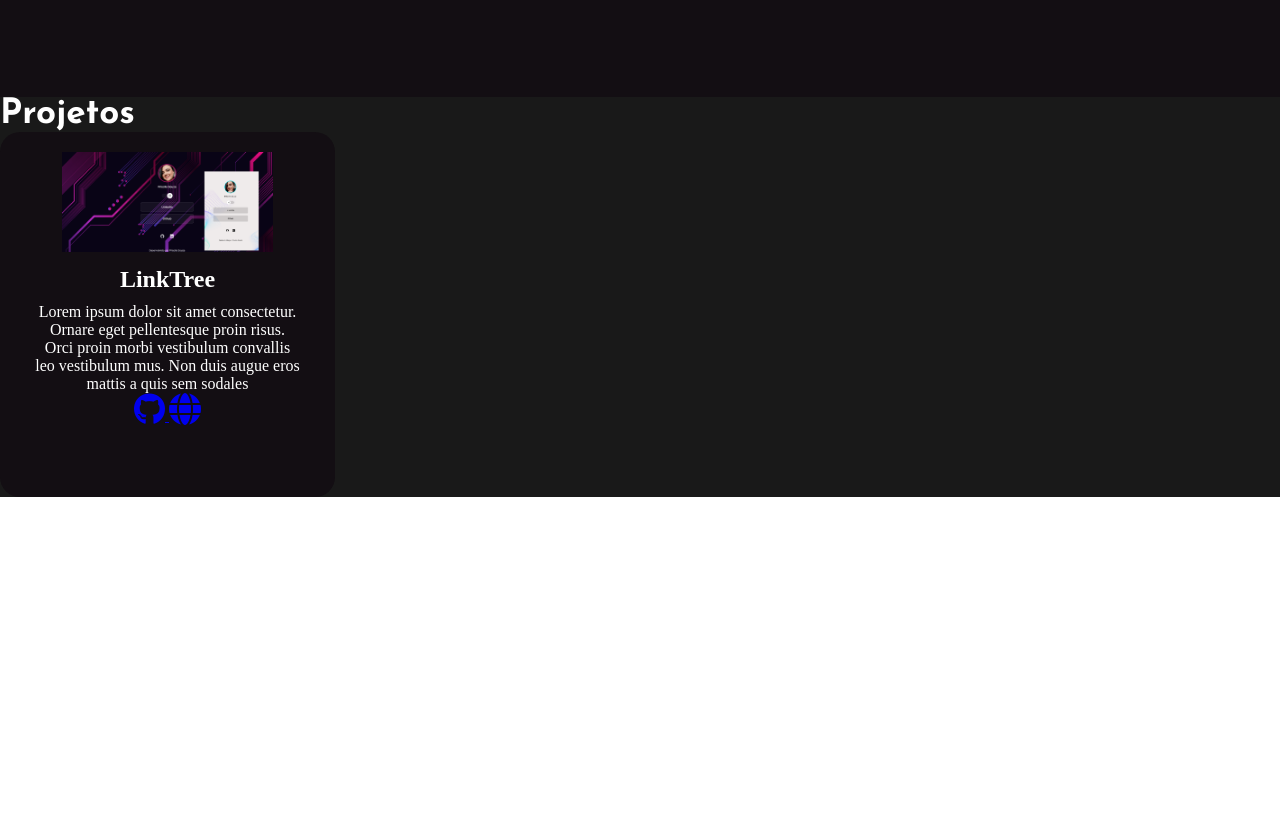
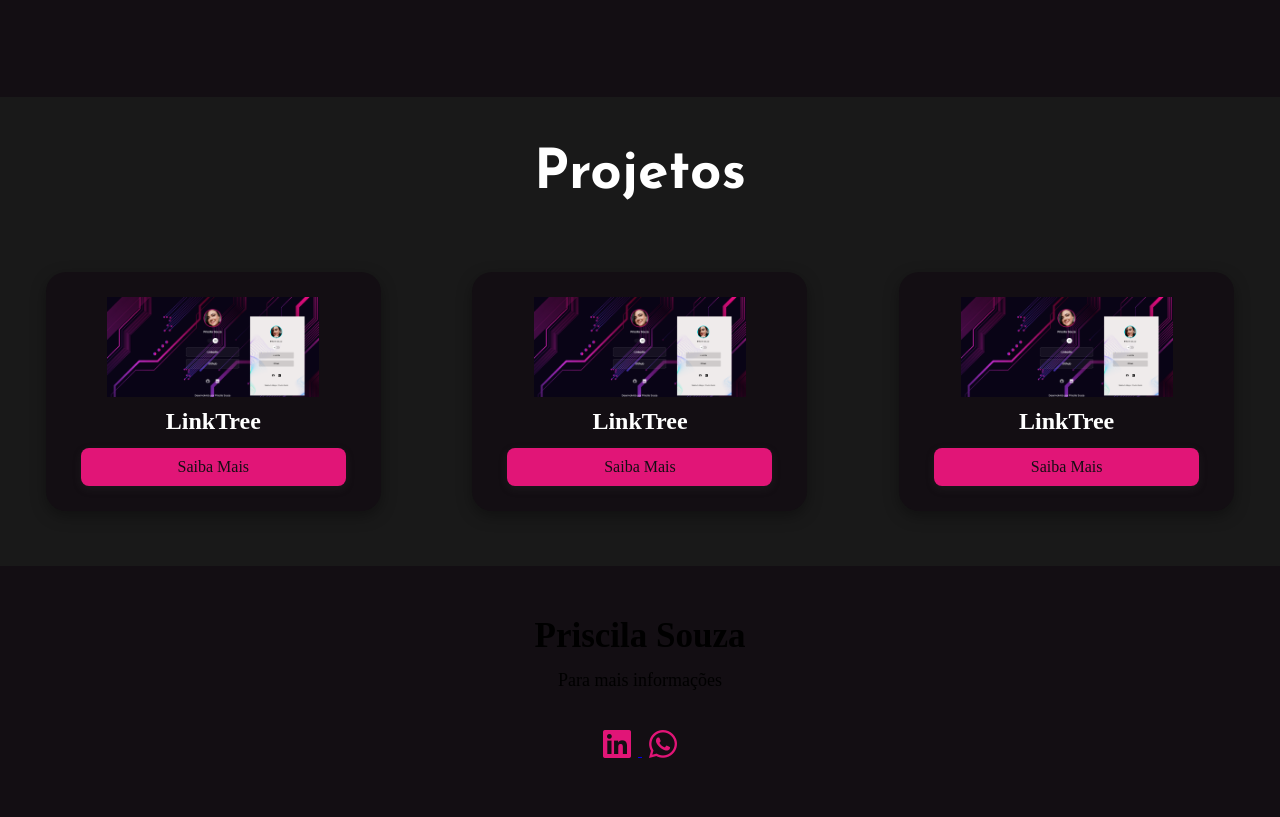
Before and after one commit to prikasouza/meu_portifolio, a plain HTML site: page index.html in a window 1280 px wide. Shown: the part 1203-2020 px from the top of the page. Before the commit the page ends 1700 px from the top, so only its background shows below. Drawn offline with nearby package versions, Linux system fonts and the light colour scheme.

Commit message:
cards and footer

```diff
--- a/index.html
+++ b/index.html
@@ -32,15 +32,15 @@
     <title>Priscila Souza</title>
   </head>
   <body>
-    <div class="bg">
+    <div class="bg" id="home">
       <header class="header">
         <nav class="nav">
           <h1 class="logo">Priscila <span> Souza </span></h1>
           <ul>
-            <li><a href="#">Home</a></li>
-            <li><a href="#">Sobre</a></li>
-            <li><a href="#">Projetos</a></li>
-            <li><a href="#">Contato</a></li>
+            <li><a href="#home">Home</a></li>
+            <li><a href="#about">Sobre</a></li>
+            <li><a href="#Projetos">Projetos</a></li>
+            <li><a href="#fale-comigo">Contato</a></li>
           </ul>
         </nav>
       </header>
@@ -59,7 +59,7 @@
         </div>
       </div>
     </div>
-    <section class="sobre">
+    <section class="sobre" id="about" >
 
       <img src="assets/priscila_souza.jpg" alt="Priscila Souza">
       <div class="textabout">
@@ -68,22 +68,108 @@
 
       </div>
     </section>
-    <section class="project">
+    <section class="project" id="Projetos">
 <h2>Projetos</h2>
+
+<div class="cadrs-project">
+
   <div class="card">
     <img src="assets/image-readme.png" alt="">
     <h5>LinkTree</h5>
+      <div class="card-content">
         <p>
         Lorem ipsum dolor sit amet consectetur. Ornare eget pellentesque proin risus. Orci proin morbi vestibulum convallis leo vestibulum mus. Non duis augue eros mattis a quis sem sodales
         </p>
+         <div class="social-card">
             <a href="https://github.com/prikasouza" target="_blank" class="git_projetc">
                <i class="fa-brands fa-github fa-2x"></i>
             </a>
             <a href="https://github.com/prikasouza" target="_blank" class="ver_site">
                <i class="fa-solid fa-globe fa-2x"></i>
             </a>
+          </div>
+              <div class="icon-tec">
+
+                <i class="fab fa-html5"></i>
+                <i class="fab fa-css3"></i>
+                <i class="fa-brands fa-square-js"></i>
 
               </div>
+       </div>
+    <a href="#" class="card-btn">Saiba Mais</a>
+  </div>
+
+  <div class="card">
+    <img src="assets/image-readme.png" alt="">
+    <h5>LinkTree</h5>
+      <div class="card-content">
+        <p>
+        Lorem ipsum dolor sit amet consectetur. Ornare eget pellentesque proin risus. Orci proin morbi vestibulum convallis leo vestibulum mus. Non duis augue eros mattis a quis sem sodales
+        </p>
+         <div class="social-card">
+            <a href="https://github.com/prikasouza" target="_blank" class="git_projetc">
+               <i class="fa-brands fa-github fa-2x"></i>
+            </a>
+            <a href="https://github.com/prikasouza" target="_blank" class="ver_site">
+               <i class="fa-solid fa-globe fa-2x"></i>
+            </a>
+          </div>
+              <div class="icon-tec">
+
+                <i class="fab fa-html5"></i>
+                <i class="fab fa-css3"></i>
+                <i class="fa-brands fa-square-js"></i>
+
+              </div>
+       </div>
+    <a href="#" class="card-btn">Saiba Mais</a>
+  </div>
+
+  <div class="card">
+    <img src="assets/image-readme.png" alt="">
+    <h5>LinkTree</h5>
+      <div class="card-content">
+        <p>
+        Lorem ipsum dolor sit amet consectetur. Ornare eget pellentesque proin risus. Orci proin morbi vestibulum convallis leo vestibulum mus. Non duis augue eros mattis a quis sem sodales
+        </p>
+         <div class="social-card">
+            <a href="https://github.com/prikasouza" target="_blank" class="git_projetc">
+               <i class="fa-brands fa-github fa-2x"></i>
+            </a>
+            <a href="https://github.com/prikasouza" target="_blank" class="ver_site">
+               <i class="fa-solid fa-globe fa-2x"></i>
+            </a>
+          </div>
+              <div class="icon-tec">
+
+                <i class="fab fa-html5"></i>
+                <i class="fab fa-css3"></i>
+                <i class="fa-brands fa-square-js"></i>
+
+              </div>
+       </div>
+    <a href="#" class="card-btn">Saiba Mais</a>
+  </div>
+</div>
+
+
+</section>
+  <footer id="fale-comigo">
+<h5>Priscila Souza</h5>
+<p>Para mais informações</p>
+
+<div class="social">
+  <a href="https://www.linkedin.com/in/priscila-souza-b8003231/" target="_blank" class="linkedin">
+    <i class="fa-brands fa-linkedin fa-2x"></i>
+  </a>
+
+  <a href="https://github.com/prikasouza" target="_blank" class="whatsapp">
+    <i class="fa-brands fa-whatsapp fa-2x"></i>
+  </a>
+</div>
+  </footer>
+
+
     </section>
     <script src="script.js"></script>
   </body>
--- a/style.css
+++ b/style.css
@@ -10,6 +10,7 @@
   --color-black: #130E13;
   --color-pink: #e11577;
   --fundo-um:#780387;
+  --color-grey:#191919;
 }
 
 .bg {
@@ -116,32 +117,123 @@
 }
 
 .project {
-  background: #191919;
+  background:var(--color-grey);
   color: var(--color-white);
+
+
 }
 
 .project h2 {
   font-family: 'Josefin Sans', sans-serif;
-  font-size: 35px;
+  font-size: 55px;
+  text-align: center;
+  padding-top: 50px;
 }
 
 .card {
   background-color: var(--color-black);
-  height: 365px;
   width: 335px;
   border-radius: 20px;
-  padding: 20px 35px;
+  padding: 25px 35px;
   text-align: center;
+  margin-bottom: 55px;
+  cursor: pointer;
+  box-shadow: rgba(0, 0, 0, 0.35) 0px 5px 15px;
+
 }
 
 .card img {
   height: 100px;
+
 }
 
 .card h5 {
   font-size: 24px;
-  padding: 10px 0;
+  padding-top: 7px;
 }
+
+.card p {
+  padding-top: 20px;
+  margin-bottom: 14px;
+  font-family: "Nunito", sans-serif;
+  opacity: 0.5;
+
+}
+
+.cadrs-project {
+  display: flex;
+  justify-content: space-around;
+  margin-top: 70px;
+
+}
+.card-btn{
+  background-color: var(--color-pink);
+  border-radius: 8px;
+  text-decoration: none;
+  color:var(--color-black);
+  padding: 10px 20px;
+  display: flex;
+  justify-content: center;
+  align-items: center;
+  margin-top: 3px;
+  box-shadow: rgba(59, 58, 58, 0.24) 0px 3px 8px;
+
+}
+
+.icon-tec{
+  background-color: rgba(0, 0, 0, 0.5);
+  font-size: 35px;
+  padding: 10px;
+  opacity: .5;
+  border-radius: 5px;
+}
+.social-card{
+padding-bottom: 10px;
+}
+.card-content{
+ padding-bottom: 10px;
+ overflow: hidden;
+ height: 0;
+ transition: all 0.5s;
+}
+
+.card-content:hover{
+  height: 275px;
+  transition: 0.5s;
+}
+
+
+.whatsapp i:hover {
+    animation: translateY 0.8s infinite alternate;
+   color: #04bc41;
+
+}
+
+footer {
+  background-color: var(--color-black);
+  padding-top: 50px;
+  padding-bottom: 50px;
+  display: flex;
+  flex-direction: column;
+  align-items: center;
+  justify-content: center;
+}
+
+footer h5{
+  font-size: 35px;
+
+}
+footer p {
+  font-size: 18px;
+  margin-bottom: 30px;
+  margin-top: 14px;
+}
+.social i {
+ color: #e11577;
+ margin: 7px;
+}
+
+
 
 @keyframes translateY {
   from{
```
Lines whose indentation alone changed are shown as unchanged.
